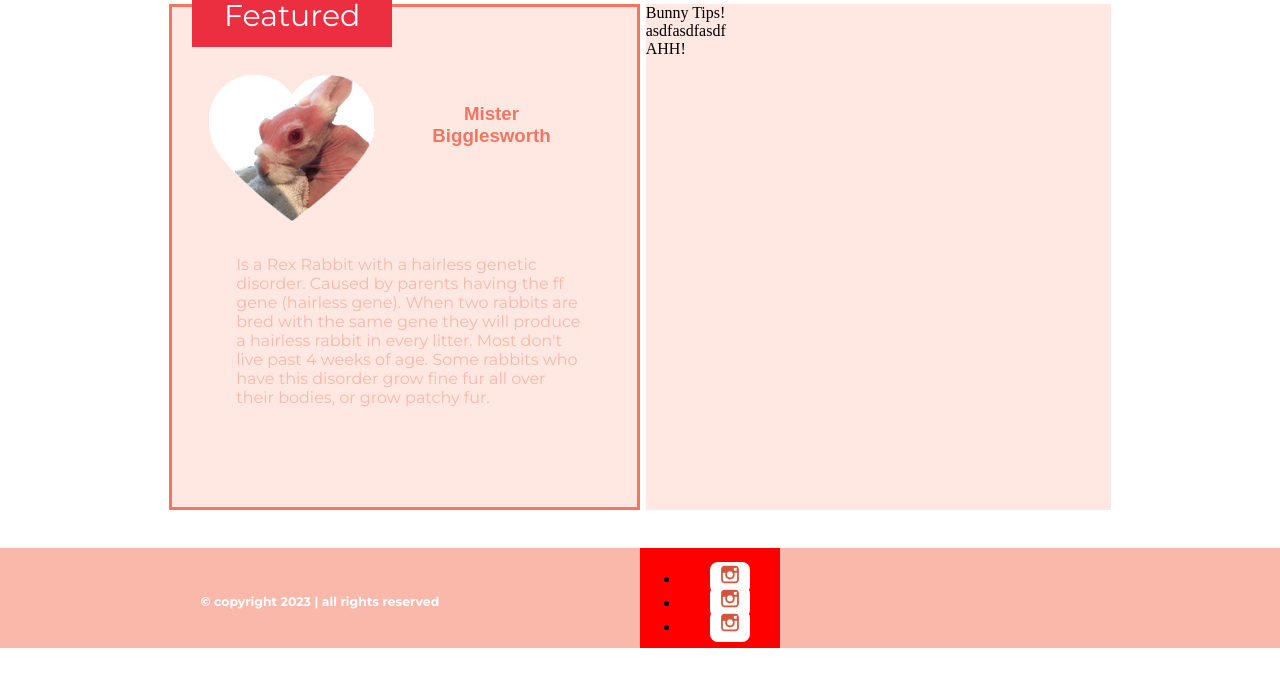
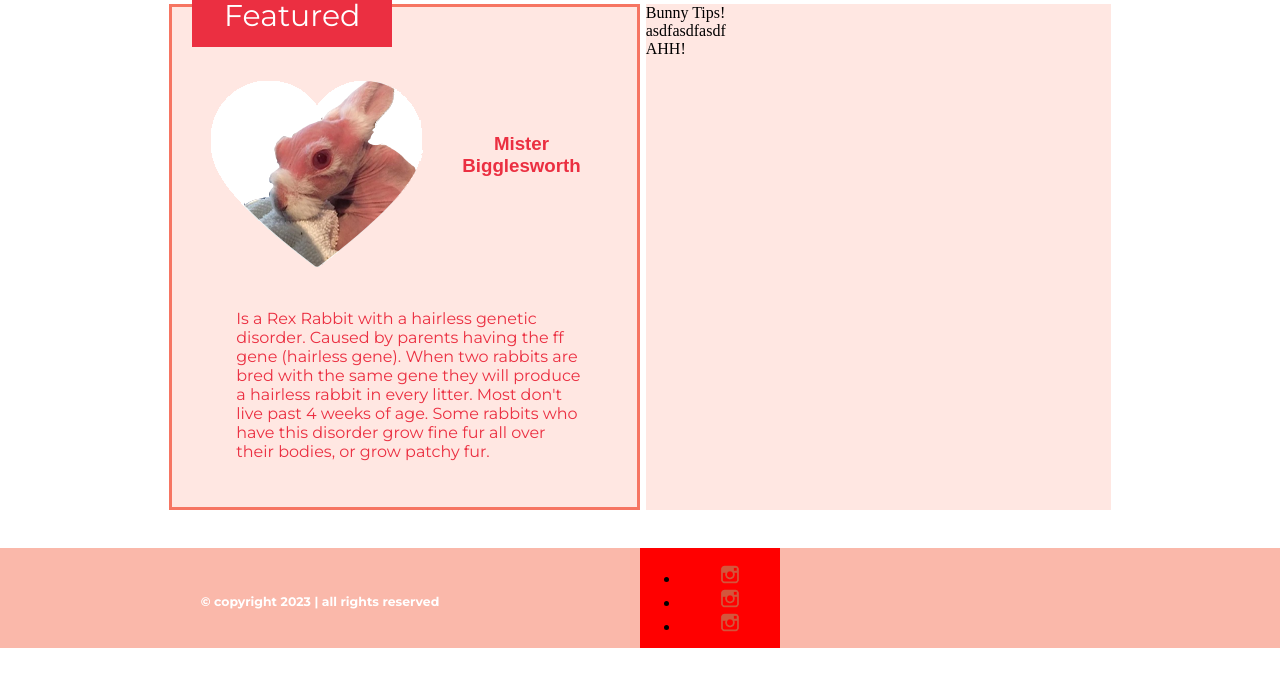
Before and after one commit to christinagcode/hairSalonWebsite, a plain HTML site: page index.html in a window 1280 px wide. Shown: the part 1125-1812 px from the top of the page. Drawn offline with Linux system fonts and the light colour scheme; a web font is replaced by a local one.

Commit message:
main info part 1 done

```diff
--- a/index.html
+++ b/index.html
@@ -69,7 +69,8 @@
             <section class="article-2-title">
                 <article class="main-titles">Featured</article>
                     <section class="article-2a-container">
-                        <image class="feature-image" src="assets/bigglesworth.png" width=" 90%" />
+
+                        <a href="https://www.instagram.com/mrbigglesworthrabbit/?hl=en" class="feature-image"><img src="assets/bigglesworth.png" ></a>
                         <article class="article-2-name"><h3>Mister Bigglesworth</h3></article>
                     </section>
                     <article class="article-2b-container">
@@ -96,9 +97,6 @@
 
             </section>
         </section>
-
-
-
 
 
 
--- a/style.css
+++ b/style.css
@@ -28,9 +28,6 @@ header {
 
 .nav-container a {
     color: orange;
-}
-
-a {
     background-color: white;
     font-family: 'Montserrat', sans-serif;
     font-weight: 500;
@@ -39,6 +36,8 @@ a {
     padding: 6px 10px;
     margin: 20px;
 }
+
+
 
 h1 {
     font-family: 'Short Stack', cursive;
@@ -108,6 +107,10 @@ padding: 5% 0 0 24%;
     height: 500px;
 }
 
+.article-2-container h3, h4{
+    color: #eb2f41;
+}
+
 .article-2-title{
     background-color: #eb2f41;
     width: 200px;
@@ -134,7 +137,7 @@ padding: 5% 0 0 24%;
 }
 
 .article-2-name {
-    margin: 25% 0 0 25%;
+    margin: 40% 0 0 15%;
 }
 
 .article-2b-container {
```
